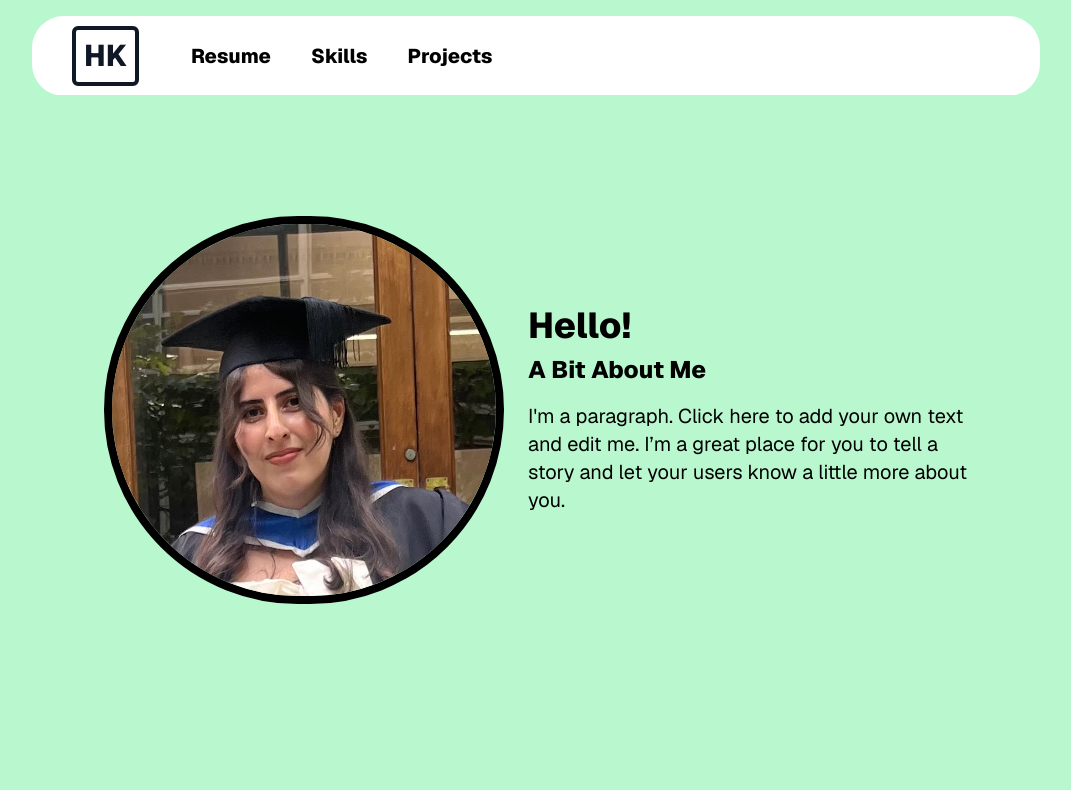
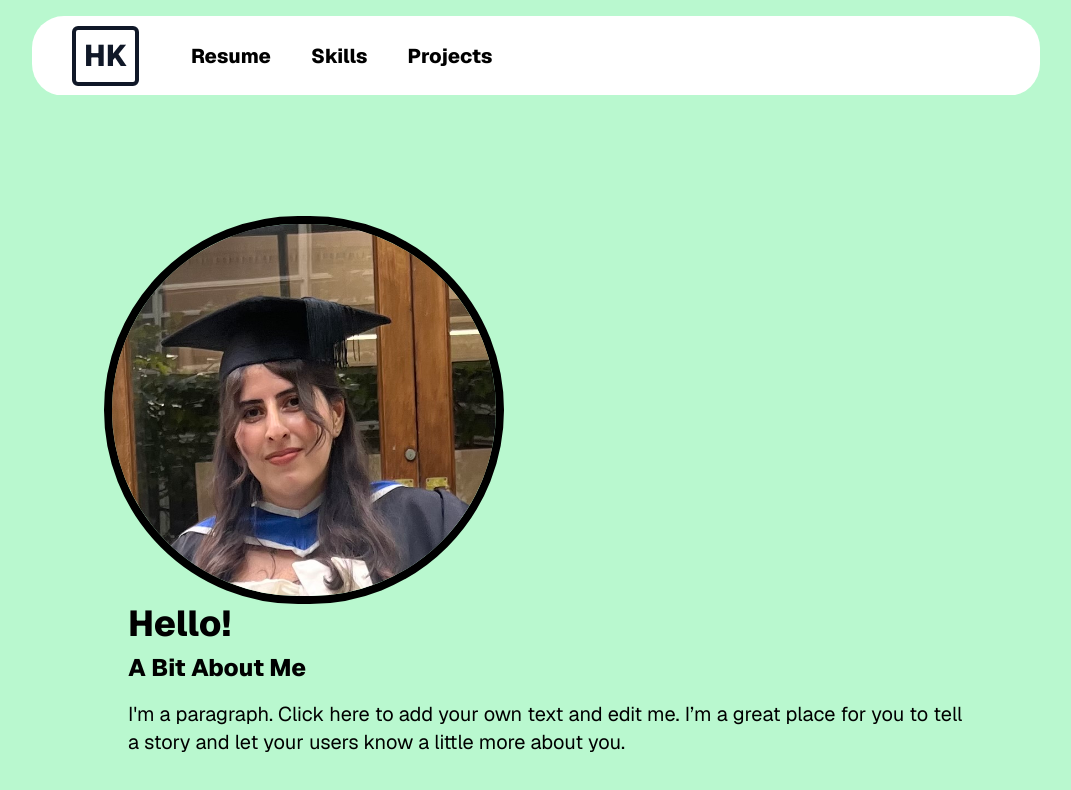
Before and after one commit to hazalDK/Portfolio, a Next.js app in the folder portfolio/: page / in a window 1280 px wide. Shown: the top 790 px of the page, without its empty margins (104-1175 px from the left). Built offline with nearby package versions, Linux system fonts and the light colour scheme.

Commit message:
splitting the sections into components

```diff
--- /dev/null
+++ b/portfolio/app/components/about.tsx
@@ -0,0 +1,33 @@
+"use client";
+import Image from "next/image";
+import me from "../../public/me.jpg";
+
+export default function About() {
+  return (
+    <>
+      <div className="mt-30 flex flex-col md:flex-row justify-center items-center max-w-4xl w-full m-auto px-4">
+        <a href="about">
+          {/* Image */}
+          <Image
+            className="border border-black border-8 rounded-full mb-6 md:mb-0"
+            width={400}
+            height={400}
+            src={me}
+            alt="Profile picture"
+          />
+
+          {/* Text Content */}
+          <div className="text-black text-center md:text-left md:ml-6">
+            <p className="text-4xl font-extrabold mb-2">Hello!</p>
+            <p className="text-2xl font-extrabold mb-4">A Bit About Me</p>
+            <p className="text-lg md:text-xl">
+              I&apos;m a paragraph. Click here to add your own text and edit me.
+              I’m a great place for you to tell a story and let your users know
+              a little more about you.
+            </p>
+          </div>
+        </a>
+      </div>
+    </>
+  );
+}
--- a/portfolio/app/page.tsx
+++ b/portfolio/app/page.tsx
@@ -1,14 +1,13 @@
 "use client";
 
 import { useState } from "react";
-import Image from "next/image";
 import {
   Disclosure,
   DisclosureButton,
   DisclosurePanel,
 } from "@headlessui/react";
 import { Bars3Icon, XMarkIcon } from "@heroicons/react/24/outline";
-import me from "../public/me.jpg";
+import About from "./components/about";
 
 const navigation = [
   { name: "Resume", href: "#about", current: true },
@@ -94,27 +93,7 @@ export default function Home() {
           </div>
         </DisclosurePanel>
       </Disclosure>
-      <div className="mt-30 flex flex-col md:flex-row justify-center items-center max-w-4xl w-full m-auto px-4">
-        {/* Image */}
-        <Image
-          className="border border-black border-8 rounded-full mb-6 md:mb-0"
-          width={400}
-          height={400}
-          src={me}
-          alt="Profile picture"
-        />
-
-        {/* Text Content */}
-        <div className="text-black text-center md:text-left md:ml-6">
-          <p className="text-4xl font-extrabold mb-2">Hello!</p>
-          <p className="text-2xl font-extrabold mb-4">A Bit About Me</p>
-          <p className="text-lg md:text-xl">
-            I&apos;m a paragraph. Click here to add your own text and edit me.
-            I’m a great place for you to tell a story and let your users know a
-            little more about you.
-          </p>
-        </div>
-      </div>
+      <About />
     </div>
   );
 }
```
Also changed, not shown: portfolio/app/components/projects.tsx (added), portfolio/app/components/skills.tsx (added).
